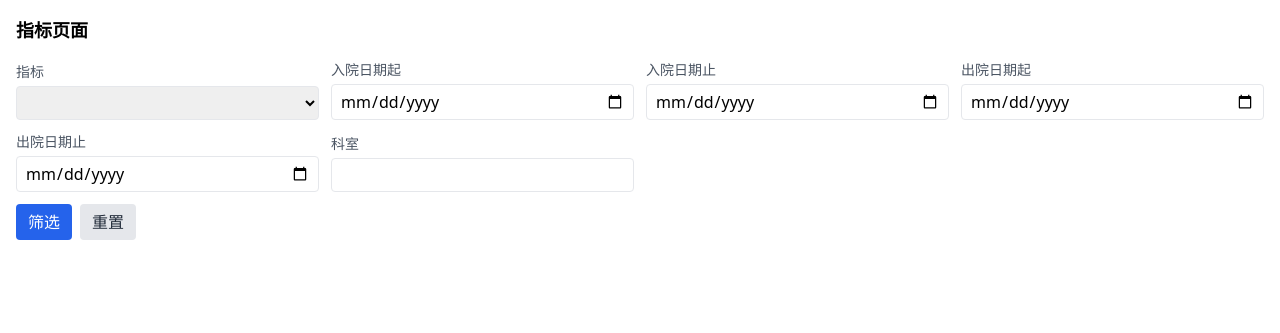
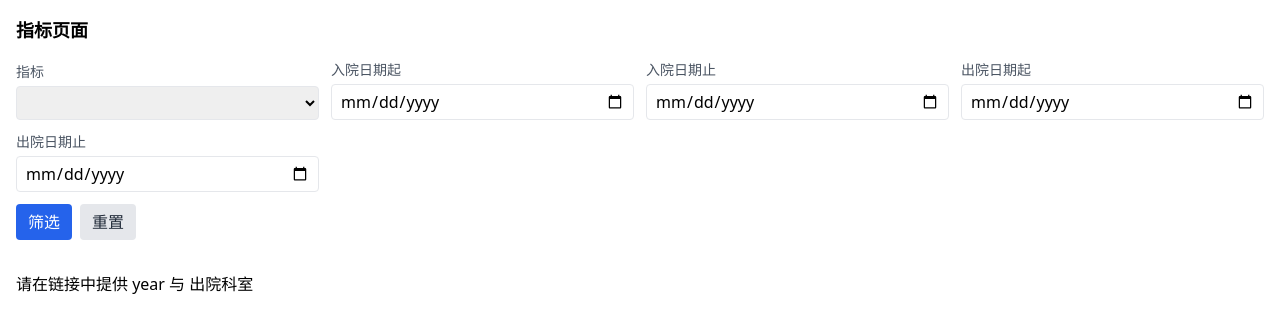
Before and after one commit to zxtzelnpl/doctor, a Flask app: page /indicators in a window 1280 px wide. Shown: the top 333 px of the page. Run offline with Flask 3, Linux system fonts and the light colour scheme; lists and menus that the app fills with data are empty; some libraries are stand-ins or nearby versions.

Commit message:
feat(indicators): 重构指标页面以支持按科室和年份筛选
移除出院科室输入框，改为从URL参数获取科室信息
添加新的API端点获取科室指标数据
修改前端逻辑以支持按科室和年份加载指标
重构数据展示层级结构为按月分组

```diff
--- a/static/indicators.js
+++ b/static/indicators.js
@@ -1,6 +1,6 @@
-const loadIndicators = async () => {
+const loadIndicators = async (year, department) => {
   try {
-    const res = await fetch('/api/indicators', { method: 'POST' });
+    const res = await fetch('/api/indicators', { method: 'POST', headers: { 'Content-Type': 'application/json' }, body: JSON.stringify({ year, department }) });
     if (!res.ok) return [];
     const data = await res.json();
     return Array.isArray(data.indicators) ? data.indicators : [];
@@ -29,11 +29,11 @@ const applyParamsToForm = (form, params) => {
   }
 };
 
-const fetchIndicatorValue = async (indicator) => {
-  const res = await fetch('/api/get_indicator_data', {
+const fetchIndicatorValue = async (indicator, year, department) => {
+  const res = await fetch('/api/indicator/list', {
     method: 'POST',
     headers: { 'Content-Type': 'application/json' },
-    body: JSON.stringify({ indicator })
+    body: JSON.stringify({ indicator, year, department })
   });
   if (!res.ok) return null;
   return await res.json();
@@ -66,9 +66,7 @@ const applyFilters = (rows, params) => {
   const admitEnd = params.get('入院日期_end');
   const dischargeStart = params.get('出院日期_start');
   const dischargeEnd = params.get('出院日期_end');
-  const dept = params.get('出院科室');
   return rows.filter(r => {
-    if (dept && String(r['出院科室'] || '').indexOf(dept) === -1) return false;
     if (!matchAdmissionDate(r, admitStart, admitEnd)) return false;
     if (!matchDischargeDate(r, dischargeStart, dischargeEnd)) return false;
     return true;
@@ -98,51 +96,20 @@ const renderActions = (container, indicator, params) => {
   container.appendChild(detailLink);
 };
 
-const renderHierarchy = (container, rows, indicator, baseParams) => {
+const renderHierarchy = (container, rows, indicator, baseParams, year) => {
   container.innerHTML = '';
   const valid = rows.filter(r => dayjs(r['出院日期']).isValid());
-  const byYear = _.groupBy(valid, r => dayjs(r['出院日期']).format('YYYY'));
-  const years = _.sortBy(_.keys(byYear));
-  for (const y of years) {
-    const yearDiv = document.createElement('div');
-    yearDiv.className = 'border rounded p-3';
-    const top = document.createElement('div');
-    top.className = 'flex items-center gap-3';
-    const title = document.createElement('span');
-    title.textContent = `${y} 年：${byYear[y].length}`;
-    top.appendChild(title);
-    const yearParams = new URLSearchParams(baseParams.toString());
-    yearParams.set('year', y);
-    const yearDownload = document.createElement('button');
-    yearDownload.className = 'px-2 py-1 rounded bg-blue-600 text-white';
-    yearDownload.textContent = '下载详情';
-    yearDownload.onclick = () => {
-      const u = new URL('/api/indicator/export', window.location.origin);
-      u.searchParams.set('indicator', indicator);
-      for (const [k,v] of yearParams.entries()) u.searchParams.set(k, v);
-      window.location.href = u.toString();
-    };
-    const yearLink = document.createElement('a');
-    yearLink.className = 'px-2 py-1 rounded bg-gray-200 text-gray-800';
-    yearLink.textContent = '详情页面';
-    const u2 = new URL('/data', window.location.origin);
-    u2.searchParams.set('indicator', indicator);
-    for (const [k,v] of yearParams.entries()) u2.searchParams.set(k, v);
-    yearLink.href = u2.toString();
-    yearLink.target = '_blank';
-    top.appendChild(yearDownload);
-    top.appendChild(yearLink);
-    yearDiv.appendChild(top);
-    const months = _.sortBy(_.keys(_.groupBy(byYear[y], r => dayjs(r['出院日期']).format('MM'))));
+  const byMonth = _.groupBy(valid, r => dayjs(r['出院日期']).format('MM'));
+  const months = _.sortBy(_.keys(byMonth));
   const list = document.createElement('ul');
-    list.className = 'mt-2 grid grid-cols-2 md:grid-cols-4 gap-2';
-    const monthCount = _.countBy(byYear[y], r => dayjs(r['出院日期']).format('MM'));
+  list.className = 'grid grid-cols-2 md:grid-cols-4 gap-2';
   for (const m of months) {
     const li = document.createElement('li');
     li.className = 'flex items-center gap-2';
     const tag = document.createElement('span');
-      tag.textContent = `${m} 月：${monthCount[m]}`;
-      const monthParams = new URLSearchParams(yearParams.toString());
+    tag.textContent = `${String(year)}-${m} 月：${byMonth[m].length}`;
+    const monthParams = new URLSearchParams(baseParams.toString());
+    monthParams.set('year', year);
     monthParams.set('month', m);
     const monthDownload = document.createElement('button');
     monthDownload.className = 'px-2 py-1 rounded bg-blue-600 text-white';
@@ -166,9 +133,8 @@ const renderHierarchy = (container, rows, indicator, baseParams) => {
     li.appendChild(monthLink);
     list.appendChild(li);
   }
-    yearDiv.appendChild(list);
-    container.appendChild(yearDiv);
-  }
+  container.innerHTML = '';
+  container.appendChild(list);
 };
 
 const init = async () => {
@@ -178,24 +144,30 @@ const init = async () => {
   const applyBtn = document.getElementById('apply-btn');
   const resetBtn = document.getElementById('reset-btn');
   const indicatorSelect = document.getElementById('indicator-select');
-  const indicators = await loadIndicators();
+  const currentParams = new URLSearchParams(window.location.search);
+  const year = currentParams.get('year');
+  const department = currentParams.get('出院科室');
   indicatorSelect.innerHTML = '';
+  if (!year || !department) {
+    tree.innerHTML = '请在链接中提供 year 与 出院科室';
+    return;
+  }
+  const indicators = await loadIndicators(year, department);
   for (const name of indicators) {
     const opt = document.createElement('option');
     opt.value = name;
     opt.textContent = name;
     indicatorSelect.appendChild(opt);
   }
-  const currentParams = new URLSearchParams(window.location.search);
   applyParamsToForm(form, currentParams);
   const load = async () => {
     const indicator = new FormData(form).get('indicator') || indicatorSelect.value || '';
     if (!indicator) return;
-    const res = await fetchIndicatorValue(indicator);
+    const res = await fetchIndicatorValue(indicator, year, department);
     if (!res || !Array.isArray(res.value?.data)) return;
     const rows = applyFilters(res.value.data, currentParams);
     renderActions(actions, indicator, currentParams);
-    renderHierarchy(tree, rows, indicator, currentParams);
+    renderHierarchy(tree, rows, indicator, currentParams, year);
   };
   applyBtn.onclick = async () => {
     const params = buildParamsFromForm(form);
--- a/templates/indicators.html
+++ b/templates/indicators.html
@@ -32,10 +32,6 @@
         <label class="block text-sm text-gray-600">出院日期止</label>
         <input type="date" name="出院日期_end" class="mt-1 w-full border px-2 py-1 rounded" />
       </div>
-      <div class="md:col-span-1">
-        <label class="block text-sm text-gray-600">科室</label>
-        <input name="出院科室" class="mt-1 w-full border px-2 py-1 rounded" />
-      </div>
       <div class="md:col-span-4 flex gap-2">
         <button type="button" id="apply-btn" class="px-3 py-1.5 rounded bg-blue-600 text-white hover:bg-blue-700">筛选</button>
         <button type="button" id="reset-btn" class="px-3 py-1.5 rounded bg-gray-200 text-gray-800 hover:bg-gray-300">重置</button>
```
Also changed, not shown: routes/api.py (+11 -0 lines). Lines whose indentation alone changed are shown as unchanged.
